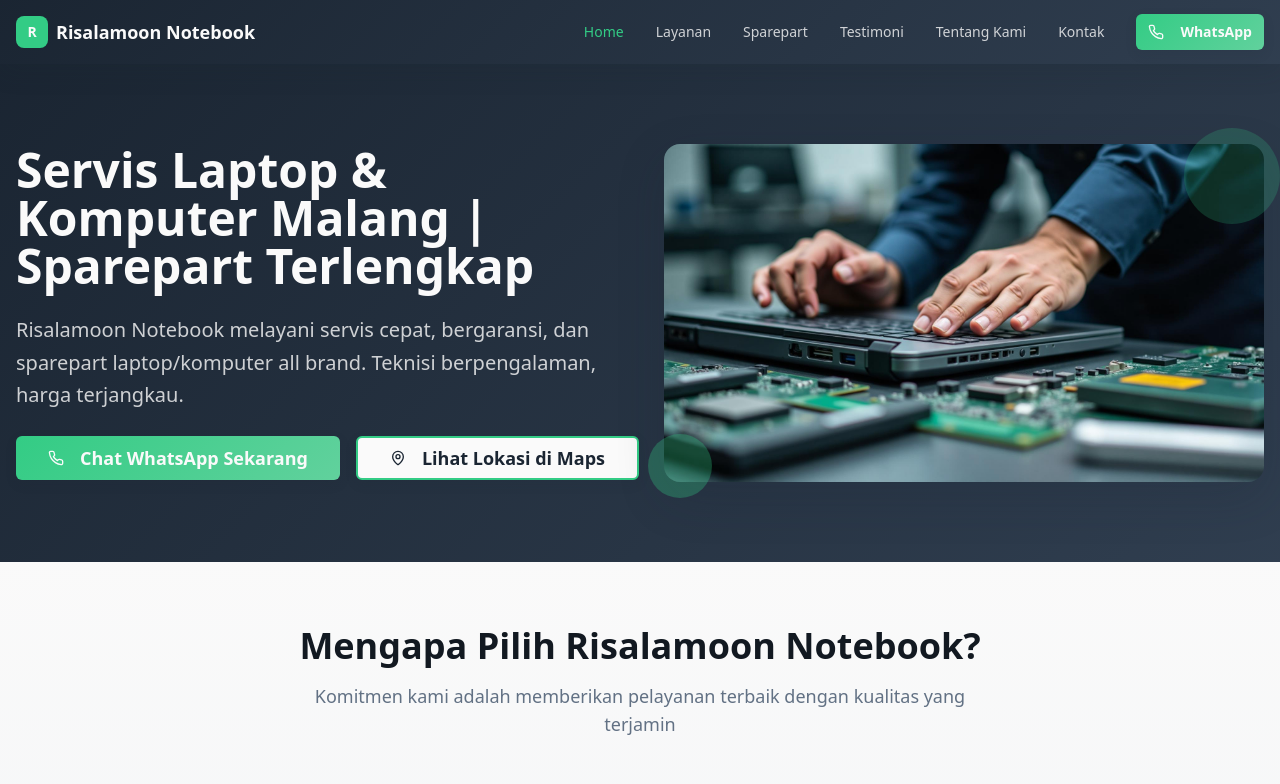
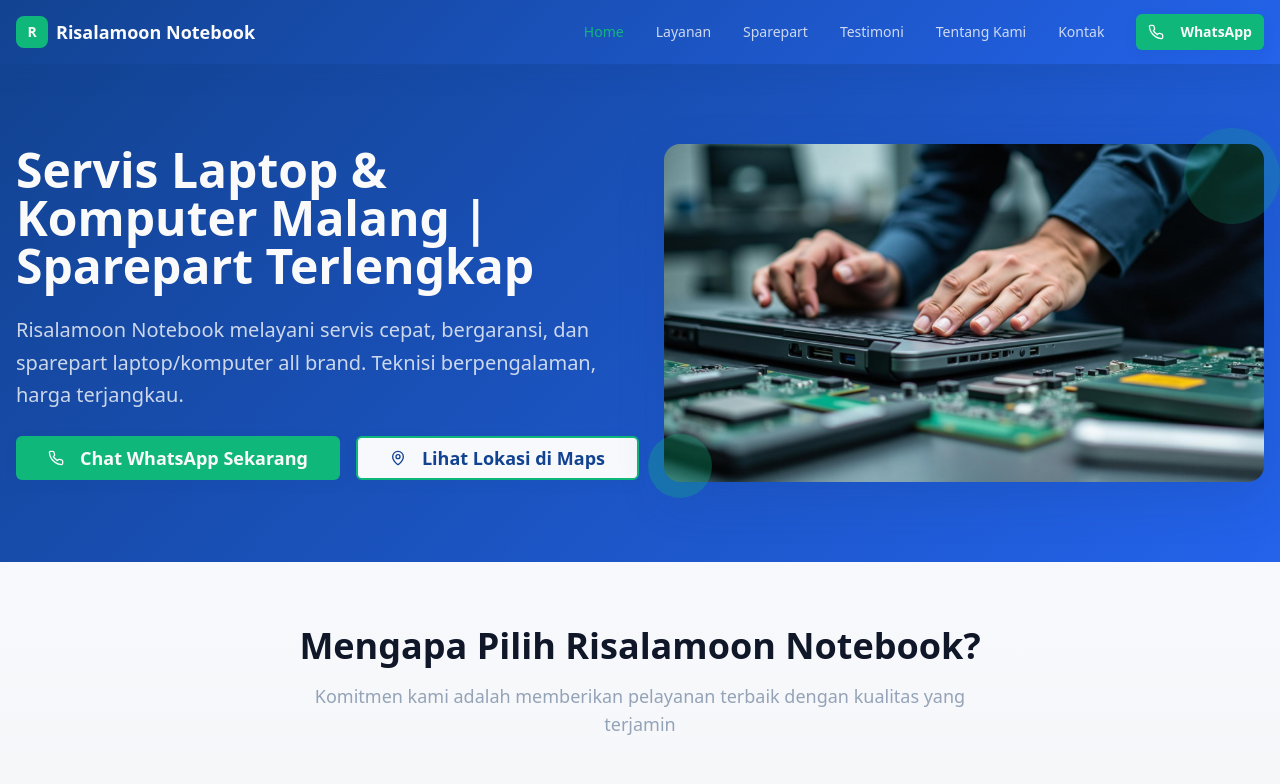
Before and after one commit to muchtarmct7-droid/servislaptopmalang, a React (Vite) app: page / in a window 1280 px wide. Shown: the top 784 px of the page. Built offline with nearby package versions, Linux system fonts and the light colour scheme.

Commit message:
Refactor: Update color theme

```diff
--- a/src/components/ui/button.tsx
+++ b/src/components/ui/button.tsx
@@ -9,7 +9,7 @@ const buttonVariants = cva(
   {
     variants: {
       variant: {
-        default: "bg-primary text-primary-foreground hover:bg-primary/90 shadow-soft hover:shadow-medium",
+        default: "bg-accent text-accent-foreground hover:bg-[hsl(222_82%_54%)] shadow-soft hover:shadow-medium transition-all duration-200",
         destructive:
           "bg-destructive text-destructive-foreground hover:bg-destructive/90",
         outline:
@@ -18,8 +18,8 @@ const buttonVariants = cva(
           "bg-secondary text-secondary-foreground hover:bg-secondary/80",
         ghost: "hover:bg-accent hover:text-accent-foreground",
         link: "text-primary underline-offset-4 hover:underline",
-        whatsapp: "bg-gradient-accent text-success-foreground hover:scale-105 shadow-soft hover:shadow-medium font-semibold",
-        maps: "bg-background text-primary border-2 border-success-green hover:bg-success-green hover:text-success-foreground shadow-soft hover:shadow-medium font-semibold",
+        whatsapp: "bg-success text-success-foreground hover:bg-[hsl(158_85%_31%)] hover:scale-105 shadow-soft hover:shadow-medium font-semibold transition-all duration-200",
+        maps: "bg-background text-primary border-2 border-success hover:bg-success hover:text-success-foreground shadow-soft hover:shadow-medium font-semibold transition-all duration-200",
       },
       size: {
         default: "h-10 px-4 py-2",
--- a/src/index.css
+++ b/src/index.css
@@ -2,58 +2,58 @@
 @tailwind components;
 @tailwind utilities;
 
-/* Risalamoon Notebook Design System - Professional Tech Colors */
+/* Risalamoon Notebook Design System - Modern Professional Colors */
 
 @layer base {
   :root {
-    --background: 0 0% 98%;
-    --foreground: 213 31% 10%;
+    --background: 220 43% 98%;
+    --foreground: 222 47% 11%;
 
     --card: 0 0% 100%;
-    --card-foreground: 213 31% 10%;
+    --card-foreground: 222 47% 11%;
 
     --popover: 0 0% 100%;
-    --popover-foreground: 213 31% 10%;
+    --popover-foreground: 222 47% 11%;
 
-    --primary: 213 31% 15%;
+    --primary: 217 78% 32%;
     --primary-foreground: 0 0% 98%;
 
-    --secondary: 213 15% 92%;
-    --secondary-foreground: 213 31% 15%;
+    --secondary: 220 14% 96%;
+    --secondary-foreground: 222 47% 11%;
 
-    --muted: 213 15% 95%;
-    --muted-foreground: 213 15% 45%;
+    --muted: 220 14% 96%;
+    --muted-foreground: 215 20% 65%;
 
-    --accent: 152 60% 50%;
+    --accent: 221 91% 60%;
     --accent-foreground: 0 0% 98%;
 
-    --success: 152 60% 50%;
+    --success: 158 84% 39%;
     --success-foreground: 0 0% 98%;
 
     --destructive: 0 84.2% 60.2%;
     --destructive-foreground: 0 0% 98%;
 
-    --border: 213 15% 88%;
-    --input: 213 15% 90%;
-    --ring: 213 31% 15%;
+    --border: 220 13% 91%;
+    --input: 220 13% 91%;
+    --ring: 217 78% 32%;
 
-    /* Tech-focused design tokens */
-    --tech-blue: 213 31% 15%;
-    --tech-blue-light: 213 25% 25%;
-    --tech-gray: 213 15% 50%;
-    --tech-gray-light: 213 15% 85%;
-    --success-green: 152 60% 50%;
-    --success-green-light: 152 40% 90%;
+    /* Modern professional design tokens */
+    --tech-blue: 217 78% 32%;
+    --tech-blue-light: 221 83% 53%;
+    --tech-gray: 215 20% 65%;
+    --tech-gray-light: 220 14% 96%;
+    --success-green: 158 84% 39%;
+    --success-green-light: 158 75% 92%;
 
     /* Gradients */
-    --gradient-hero: linear-gradient(135deg, hsl(213 31% 15%) 0%, hsl(213 25% 25%) 100%);
-    --gradient-accent: linear-gradient(135deg, hsl(152 60% 50%) 0%, hsl(152 55% 60%) 100%);
-    --gradient-subtle: linear-gradient(180deg, hsl(0 0% 98%) 0%, hsl(213 15% 96%) 100%);
+    --gradient-hero: linear-gradient(135deg, hsl(217 78% 32%) 0%, hsl(221 83% 53%) 100%);
+    --gradient-accent: linear-gradient(135deg, hsl(221 91% 60%) 0%, hsl(221 83% 65%) 100%);
+    --gradient-subtle: linear-gradient(180deg, hsl(220 43% 98%) 0%, hsl(220 14% 96%) 100%);
 
     /* Shadows */
-    --shadow-soft: 0 4px 12px hsl(213 31% 15% / 0.1);
-    --shadow-medium: 0 8px 24px hsl(213 31% 15% / 0.15);
-    --shadow-strong: 0 16px 48px hsl(213 31% 15% / 0.2);
+    --shadow-soft: 0 4px 12px hsl(217 78% 32% / 0.1);
+    --shadow-medium: 0 8px 24px hsl(217 78% 32% / 0.15);
+    --shadow-strong: 0 16px 48px hsl(217 78% 32% / 0.2);
 
     /* Animations */
     --transition-smooth: all 0.3s cubic-bezier(0.4, 0, 0.2, 1);
```
